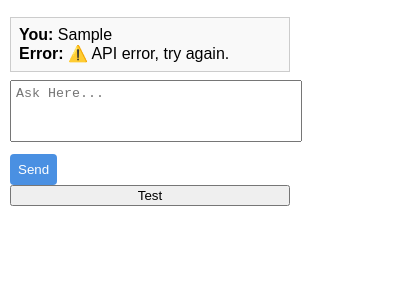
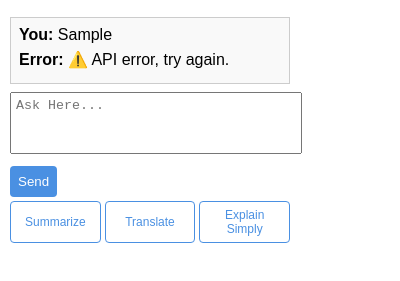
Before and after one commit to Abhishektharu/firefox-addon-AI-assistance, a browser extension: page popup.html in a window 400 px wide. Both pictures are taken after typing "Sample" into the empty fields and a click on the button "Send". Shown: the part 61-342 px from the top of the page. Drawn offline with Linux system fonts and the light colour scheme; no server answers.

Commit message:
added quick templete buttons

```diff
--- a/popup.html
+++ b/popup.html
@@ -14,7 +14,12 @@
         <div id="loading" class="hidden">⏳ Thinking...</div>
         <button type="submit" id="send-btn">Send</button>
       </form>
-      <button id="test">Test</button>
+      <!-- <button id="test">Test</button> -->
+      <div id="templates">
+        <button class="template-btn">Summarize</button>
+        <button class="template-btn">Translate</button>
+        <button class="template-btn">Explain Simply</button>
+      </div>
     </div>
 
     <script src="popup.js"></script>
--- a/popup.js
+++ b/popup.js
@@ -1,12 +1,22 @@
 let messages = []; // Conversation history
 let pageContext = ""; // Optional, filled from content.js
+  const input = document.getElementById("user-input");
+  const chatBox = document.getElementById("chat-box");
+// Attach event listener to the form instead of button
 
-// Attach event listener to the form instead of button
+// ✅ Prompt template buttons
+document.querySelectorAll(".template-btn").forEach(btn => {
+  btn.addEventListener("click", () => {
+    const basePrompt = btn.textContent;
+    // Prepend template to input, preserving existing text
+      input.value = `${basePrompt}: ${input.value}`.trim();
+      input.focus();
+  });
+});
 document.querySelector("form").addEventListener("submit", async (e) => {
   e.preventDefault();
 
-  const input = document.getElementById("user-input");
-  const chatBox = document.getElementById("chat-box");
+
 
   if (input.value.trim() === "") return;
 
@@ -32,7 +42,7 @@ document.querySelector("form").addEventListener("submit", async (e) => {
     const data = await res.json();
     const aiReply = data.reply || "No response";
 
-    addMessage("AI", aiReply);
+    addMessage("AI", aiReply, true);
 
     // Store AI reply in history
     messages.push({ role: "model", text: aiReply });
@@ -40,15 +50,23 @@ document.querySelector("form").addEventListener("submit", async (e) => {
     addMessage("Error", "⚠️ API error, try again.");
     console.error("Chat error:", error);
   }
-  loading.classList.add("hidden");    // after fetch
+  loading.classList.add("hidden"); // after fetch
 
   input.value = ""; // Clear input
 
   // ✅ Helper function
-  function addMessage(sender, text) {
+  function addMessage(sender, text, isAI = false) {
     const msg = document.createElement("div");
     msg.className = "message";
     msg.innerHTML = `<strong>${sender}:</strong> ${text}`;
+    if (isAI) {
+      const copyBtn = document.createElement("button");
+      copyBtn.textContent = "📋 copy ";
+      copyBtn.className = "copy-btn";
+      copyBtn.onclick = () => navigator.clipboard.writeText(text);
+      msg.appendChild(copyBtn);
+    }
+
     chatBox.appendChild(msg);
     chatBox.scrollTop = chatBox.scrollHeight;
   }
--- a/styles/popup.css
+++ b/styles/popup.css
@@ -31,6 +31,14 @@ body {
 }
 .hidden { display: none; }
 
+.copy-btn {
+  margin-left: 8px;
+  cursor: pointer;
+  background: transparent;
+  border: none;
+  justify-content: end;
+}
+
 #user-input {
   width: 100%;
   height: 50px;
@@ -47,3 +55,35 @@ body {
   border: none;
   border-radius: 4px;
 }
+
+#templates {
+  display: flex;
+  justify-content: space-between;
+  margin-bottom: 8px;
+}
+
+.template-btn {
+  flex: 1;
+  margin-top: 4px;
+  margin-bottom: 4px;
+  margin-right: 4px;
+  padding: 6px;
+  font-size: 12px;
+  cursor: pointer;
+  border: 1px solid #4a90e2;
+  background: #ffffff;
+  color: #4a90e2;
+  border-radius: 4px;
+  transition: background 0.2s;
+}
+.template-btn:last-child { margin-right: 0; }
+.template-btn:hover {
+  background: #4a90e2;
+  color: white;
+}
+.template-btn:disabled {
+  opacity: 0.5;
+  cursor: not-allowed;
+}
+
+.message { margin-bottom: 6px; }
```
